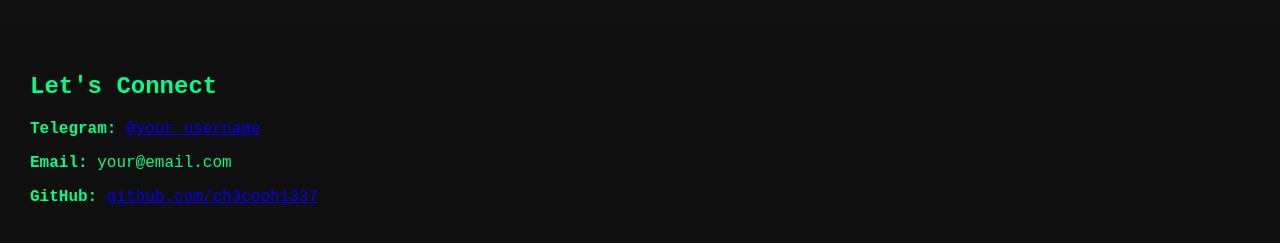
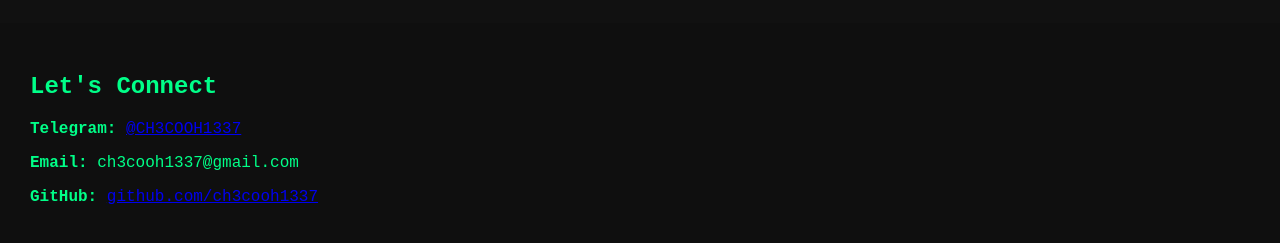
Before and after one commit to ch3cooh1337/ch3cooh1337.github.io, a plain HTML site: page contact.html in a window 1280 px wide. Shown: the part 57-300 px from the top of the page. Drawn offline with Linux system fonts and the light colour scheme.

Commit message:
Update contact.html

```diff
--- a/contact.html
+++ b/contact.html
@@ -19,8 +19,8 @@
 
   <section class="content">
     <h2>Let's Connect</h2>
-    <p><strong>Telegram:</strong> <a href="https://t.me/your_username">@your_username</a></p>
-    <p><strong>Email:</strong> your@email.com</p>
+    <p><strong>Telegram:</strong> <a href="https://t.me/ch3cooh1337">@CH3COOH1337</a></p>
+    <p><strong>Email:</strong> ch3cooh1337@gmail.com</p>
     <p><strong>GitHub:</strong> <a href="https://github.com/ch3cooh1337">github.com/ch3cooh1337</a></p>
   </section>
 </body>
```
